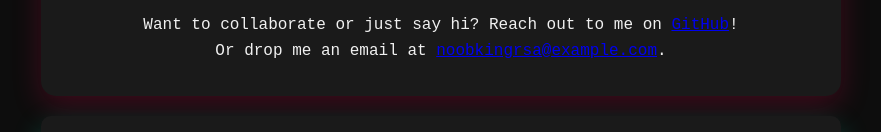
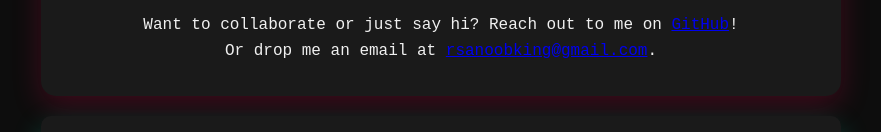
Before and after one commit to NoobKingRsa/NoobKingRsa.github.io, a plain HTML site: page index.html in a window 1280 px wide. Shown: the part 995-1127 px from the top of the page, without its empty margins (199-1080 px from the left). Drawn offline with Linux system fonts and the light colour scheme.

Commit message:
index.html

```diff
--- a/index.html
+++ b/index.html
@@ -36,7 +36,7 @@
         <section id="contact">
             <h2>🌐 Let’s Connect</h2>
             <p>Want to collaborate or just say hi? Reach out to me on <a href="https://github.com/NoobKingRsa" target="_blank">GitHub</a>!</p>
-            <p>Or drop me an email at <a href="mailto:noobkingrsa@example.com">noobkingrsa@example.com</a>.</p>
+            <p>Or drop me an email at <a href="mailto:rsanoobking@gmail.com">rsanoobking@gmail.com</a>.</p>
         </section>
     </main>
 
```
